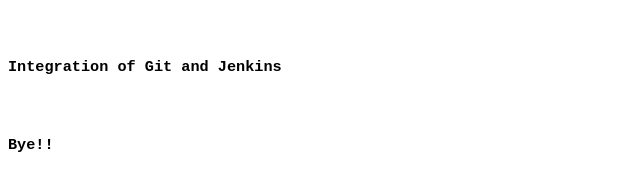
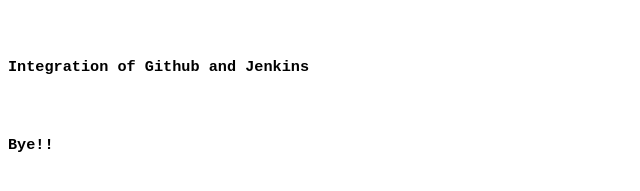
Before and after one commit to rups04/mlops-task1, a plain HTML site: page index.html in a window 1280 px wide. Shown: the part 149-340 px from the top of the page, 0-640 px from the left. Drawn offline with Linux system fonts and the light colour scheme.

Commit message:
updated_code

```diff
--- a/index.html
+++ b/index.html
@@ -6,7 +6,7 @@
              <pre>
              <h2>Hello !</h2>
              <h2>This is Mlops Task1</h2>
-             <h3>Integration of Git and Jenkins</h3>
+             <h3>Integration of Github and Jenkins</h3>
              <h3>Bye!!</h3>
      </body>
 </html>
```
